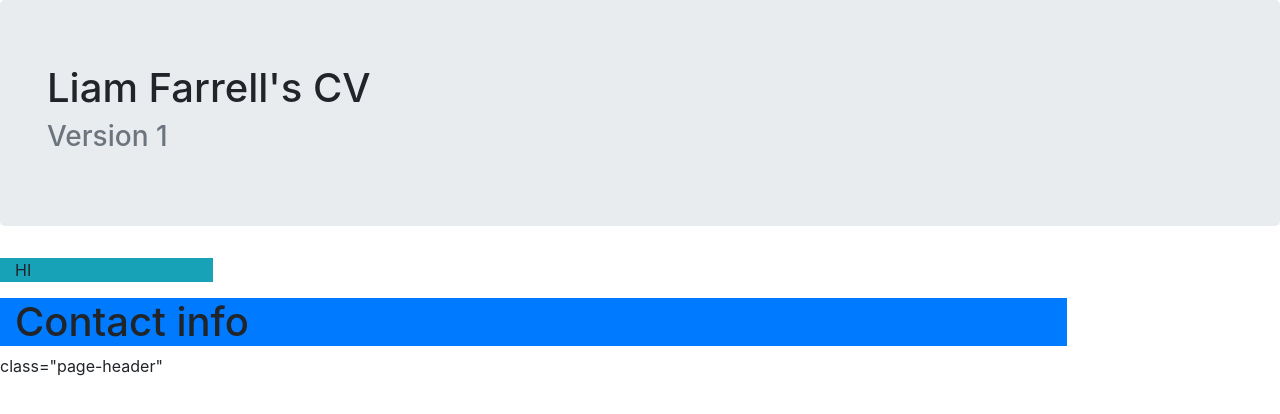
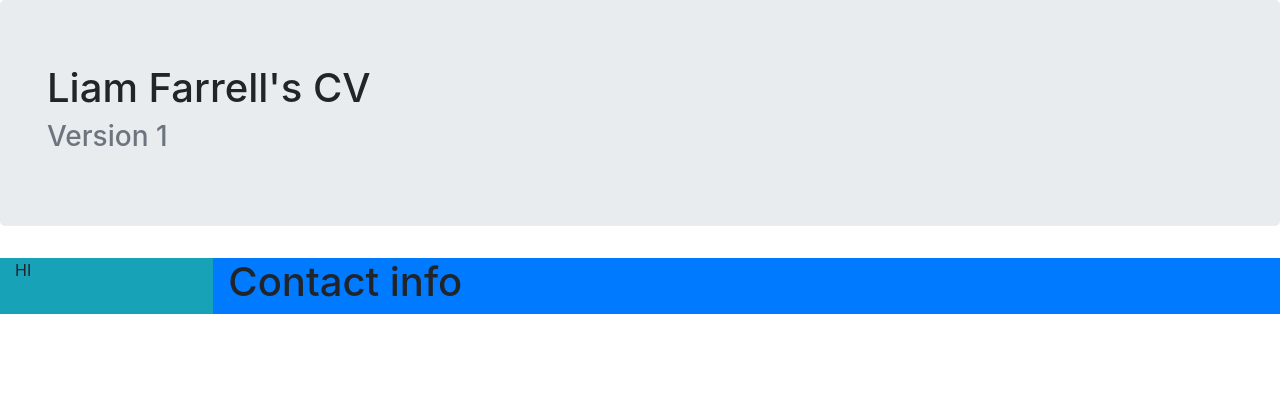
Before and after one commit to laf29/cv, a plain HTML site: page index.html in a window 1280 px wide. Drawn offline with nearby package versions, Linux system fonts and the light colour scheme; a web font is replaced by a local one.

Commit message:
Update index.html

```diff
--- a/index.html
+++ b/index.html
@@ -22,6 +22,7 @@
         <h1 class="col-sm-4">Liam Farrell's CV</h1>
         <h3 class="col-sm-4 text-muted">Version 1</h3>
       </div>
+      <div class="d-flex mb-3 bg-secondary">
         <div class="col-sm-2 bg-info">
           <p>HI</p>
         </div>
@@ -30,7 +31,7 @@
             <h1>Contact info</h1>
           </div>
         </div>
-      class="page-header"
+      </div>
     </section>
     <section class="resume-content mr-auto d-block d-lg-none">
       <div class="my-auto">
```
Lines whose indentation alone changed are shown as unchanged.
